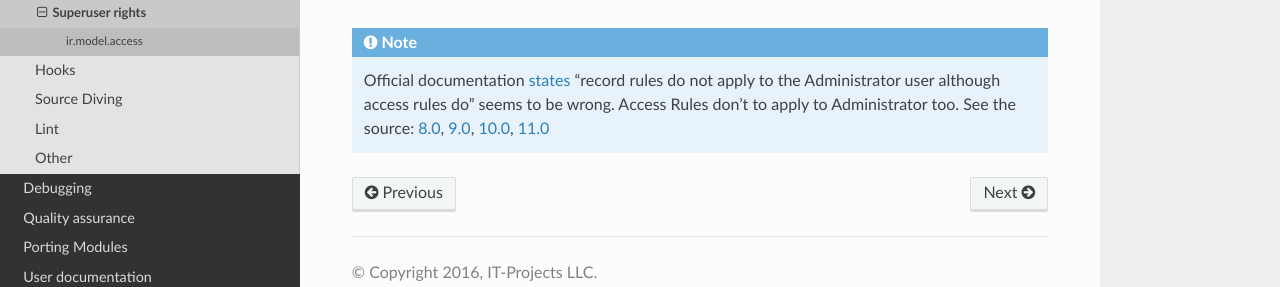
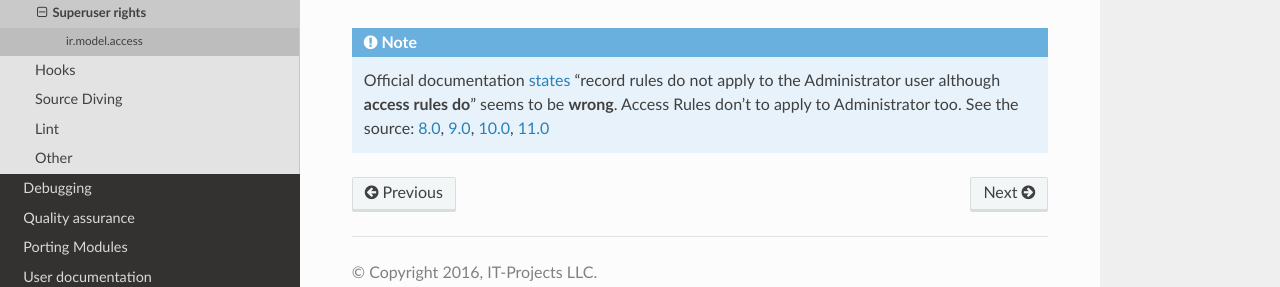
Before and after one commit to itpp-labs/odoo-development, a Sphinx documentation site: the page built from docs/dev/access/admin.rst, in a window 1280 px wide. Shown: the part 309-596 px from the top of the page. Built offline with Sphinx 7.4.7 and the Read the Docs theme 2.0.0, drawn with Linux system fonts in a browser that asks for light colours.

```diff
--- a/docs/dev/access/admin.rst
+++ b/docs/dev/access/admin.rst
@@ -9,4 +9,4 @@ ir.model.access
 
 If some model doesn't have records in :doc:`ir.model.access (Access Rules)<../../odoo/models/ir.model.access>`, then only Administrator has access to that model.
 
-.. note:: Official documentation `states <https://www.odoo.com/documentation/9.0/reference/security.html>`_ "record rules do not apply to the Administrator user although access rules do" seems to be wrong. Access Rules don't to apply to Administrator too. See the source: `8.0 <https://github.com/odoo/odoo/blob/8.0/openerp/addons/base/ir/ir_model.py#L713>`_, `9.0 <https://github.com/odoo/odoo/blob/9.0/openerp/addons/base/ir/ir_model.py#L814>`_, `10.0 <https://github.com/odoo/odoo/blob/10.0/odoo/addons/base/ir/ir_model.py#L892>`_, `11.0 <https://github.com/odoo/odoo/blob/11.0/odoo/addons/base/ir/ir_model.py#L1139>`_
+.. note:: Official documentation `states <https://www.odoo.com/documentation/9.0/reference/security.html>`_ "record rules do not apply to the Administrator user although **access rules do**" seems to be **wrong**. Access Rules don't to apply to Administrator too. See the source: `8.0 <https://github.com/odoo/odoo/blob/8.0/openerp/addons/base/ir/ir_model.py#L713>`_, `9.0 <https://github.com/odoo/odoo/blob/9.0/openerp/addons/base/ir/ir_model.py#L814>`_, `10.0 <https://github.com/odoo/odoo/blob/10.0/odoo/addons/base/ir/ir_model.py#L892>`_, `11.0 <https://github.com/odoo/odoo/blob/11.0/odoo/addons/base/ir/ir_model.py#L1139>`_
```
